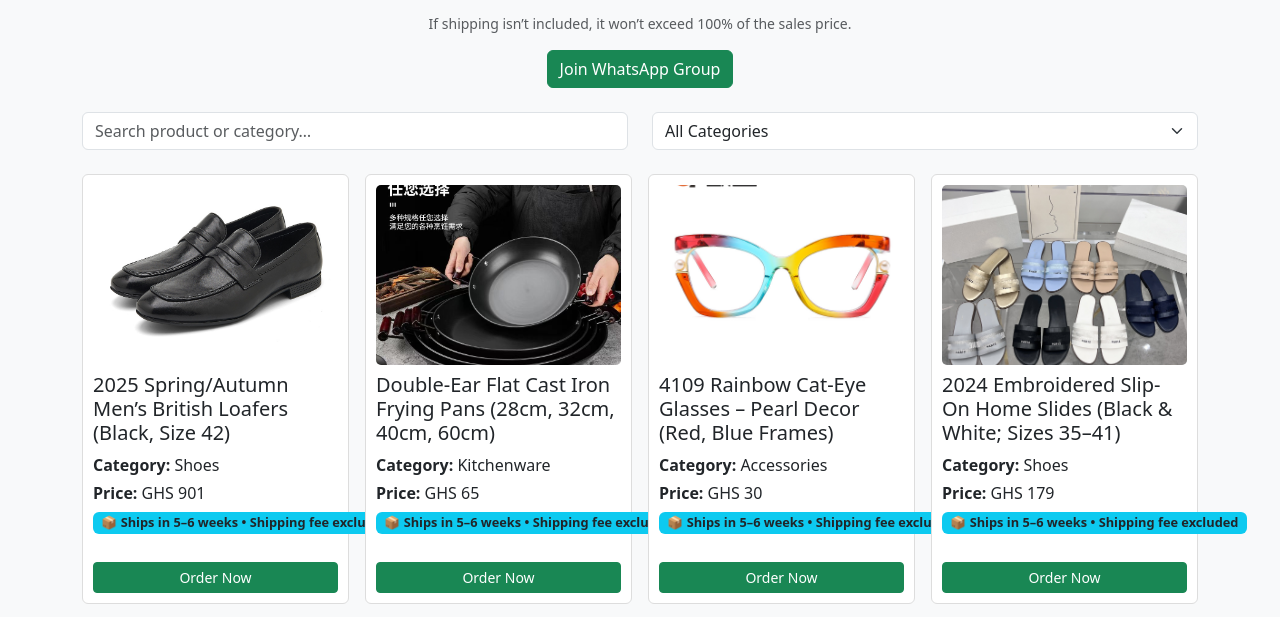
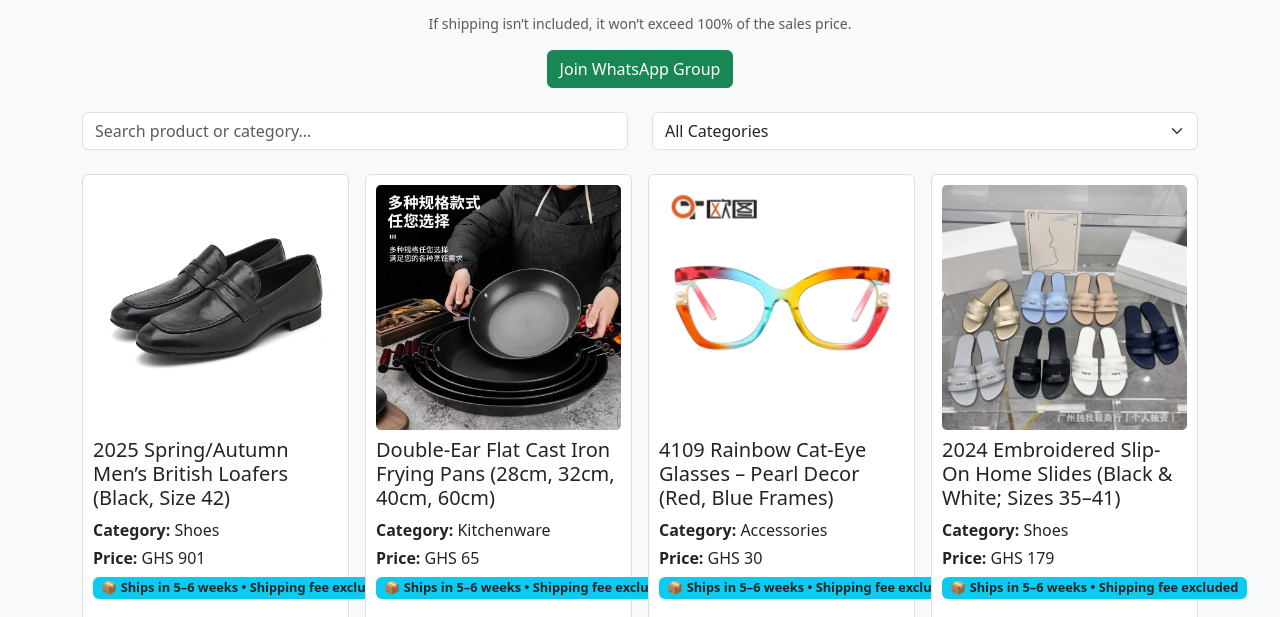
Before and after one commit to geesway12/majorine_ventures, a website: page shop.html in a window 1280 px wide. Shown: the part 161-778 px from the top of the page. Drawn offline with nearby package versions, Linux system fonts and the light colour scheme.

Commit message:
shop updated

```diff
--- a/shop.html
+++ b/shop.html
@@ -12,7 +12,15 @@
   <style>
     body { background: #f8f9fa; }
     .product-card { border: 1px solid #ddd; border-radius: 6px; background: #fff; padding: 10px; margin-bottom: 20px; height: 100%; }
-    .product-card img { width: 100%; height: 180px; object-fit: cover; border-radius: 5px; }
+    .product-card img {
+  width: 100%;
+  height: auto;
+  object-fit: contain;
+  border-radius: 5px;
+  display: block;
+  margin: 0 auto;
+}
+
     .hero-banner { width: 100%; max-height: 280px; object-fit: cover; border-radius: 10px; }
     .badge-ship { font-size: 0.8rem; }
   </style>
```
